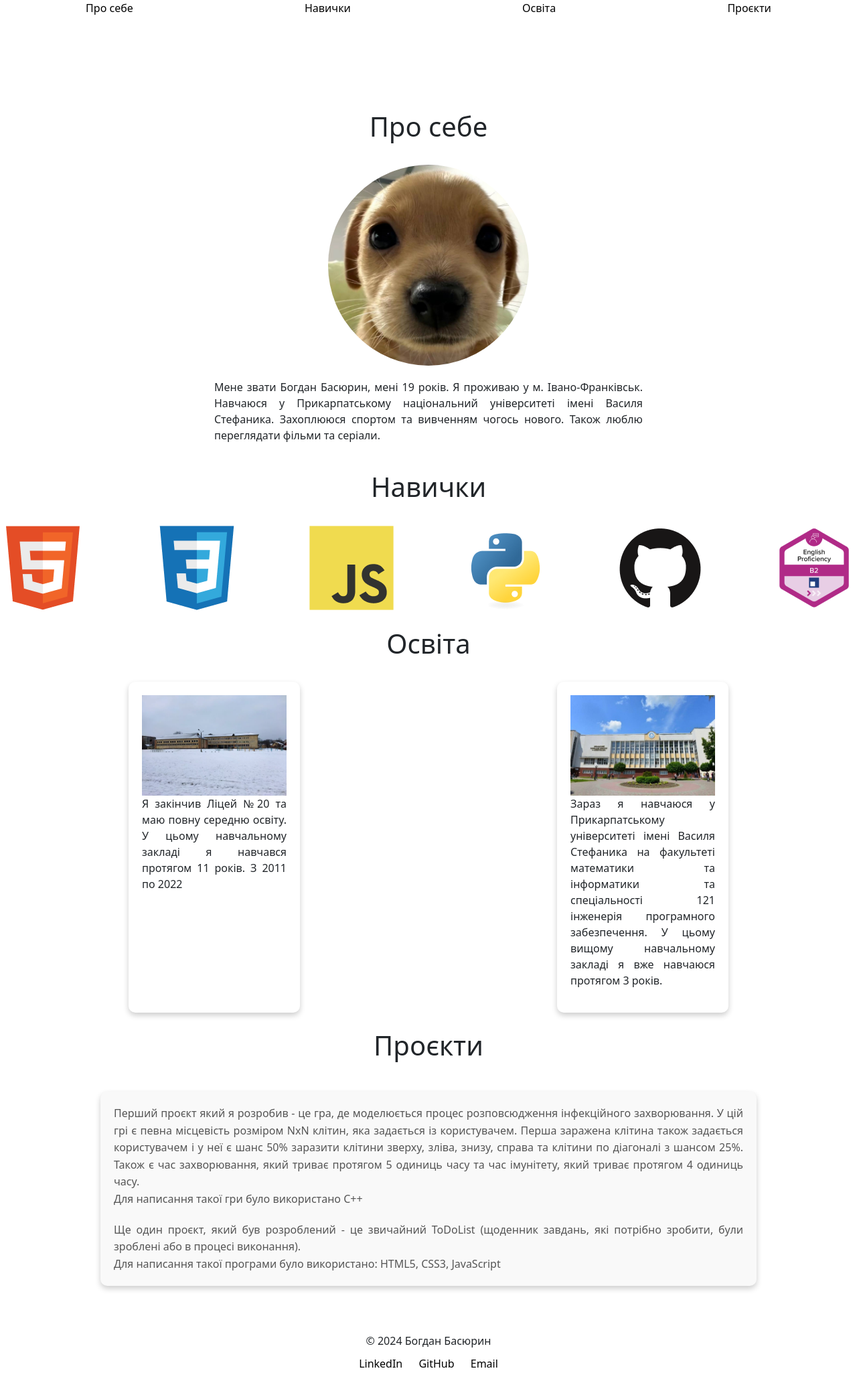
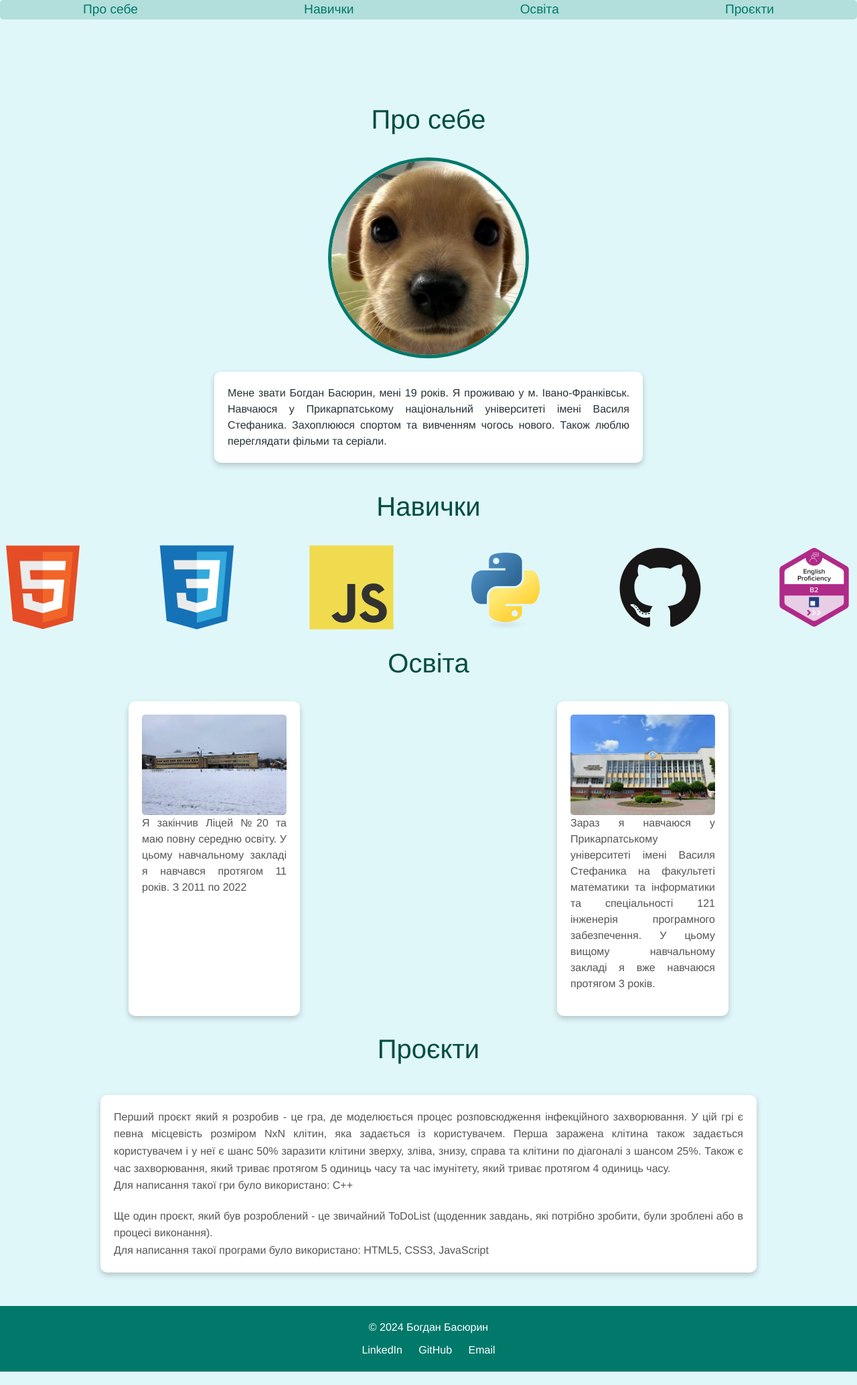
Before and after one commit to bodyabas/flask-app-lab, a Flask app: page /resume in a window 1280 px wide. Shown: the whole page at 67% size. Run offline with Flask 3, Linux system fonts and the light colour scheme.

Commit message:
added styles to resume

```diff
--- a/static/css/styles.css
+++ b/static/css/styles.css
@@ -1,52 +1,77 @@
-body{
+body {
     margin: 0;
     padding: 0;
+    font-family: 'Helvetica Neue', Arial, sans-serif;
+    background-color: #e0f7fa;
+    color: #263238;
 }
 
-a{
+a {
     text-decoration: none;
-    color: #000000;
+    color: #00796b;
+    transition: color 0.3s ease;
 }
 
-h1{
+a:hover {
+    color: #004d40;
+}
+
+h1 {
     text-align: center;
     padding: 25px;
+    color: #004d40;
 }
 
-#resume-navigation{
+#resume-navigation {
     display: flex;
     justify-content: space-around;
+    align-items: center;
     margin-bottom: 100px;
+    background-color: #b2dfdb;
+    border-radius: 5px;
 }
-#image{
+
+#resume-navigation p {
+    margin: 0;
+    font-size: 1.2em;
+}
+
+#image {
     height: 300px;
     width: 300px;
-    border-radius: 200px;
+    border-radius: 200%;
+    border: 5px solid #00796b;
 }
-#about{
+
+#about {
     display: flex;
     flex-direction: column;
     align-items: center;
 }
 
-#about > p{
+#about > p {
     margin-top: 20px;
     text-align: justify;
     width: 50%;
+    background-color: #ffffff;
+    padding: 20px;
+    border-radius: 10px;
+    box-shadow: 0px 4px 8px rgba(0, 0, 0, 0.2);
 }
 
-
-#skills-logos{
+#skills-logos {
     display: flex;
     justify-content: space-between;
+    flex-wrap: wrap;
+    gap: 15px;
 }
 
-#education{
+#education {
     display: flex;
     justify-content: space-around;
 }
 
-#education div{
+#education div {
     width: 20%;
     background-color: #ffffff;
     padding: 20px;
@@ -59,23 +84,25 @@ h1{
     box-shadow: 0px 8px 16px rgba(0, 0, 0, 0.3);
 }
 
-.educational-institutions{
+.educational-institutions {
     height: 150px;
     width: 100%;
+    border-radius: 5px;
+    object-fit: cover;
 }
 
-#education div p{
+#education div p {
     text-align: justify;
+    color: #555555;
 }
 
 #projects {
     margin: 20px 150px;
     padding: 20px;
-    background-color: #f9f9f9;
+    background-color: #ffffff;
     border-radius: 10px;
     box-shadow: 0px 4px 8px rgba(0, 0, 0, 0.2);
 }
-
 
 #projects p {
     line-height: 1.6;
@@ -92,6 +119,8 @@ footer {
     padding: 20px 0;
     text-align: center;
     margin-top: 50px;
+    background-color: #00796b;
+    color: #ffffff;
 }
 
 footer p {
@@ -105,10 +134,8 @@ footer p {
 
 .footer-links a {
     margin: 0 10px;
-    text-decoration: none;
+    color: #ffffff;
 }
-
-
 
 @media (max-width: 768px) {
     h1 {
@@ -120,25 +147,29 @@ footer p {
         margin-bottom: 20px;
     }
 
+    #resume-navigation p {
+        font-size: medium;
+    }
+
     #about > div {
         margin-bottom: 10px;
     }
 
-    #about > p{
+    #about > p {
         width: 90%;
     }
 
-    #about{
+    #about {
         flex-direction: column;
     }
 
     #skills-logos {
         flex-wrap: wrap;
         justify-content: center;
-        gap: 15px 10px;
+        gap: 15px;
     }
 
-    #education{
+    #education {
         flex-direction: column;
         align-items: center;
         gap: 20px;
--- a/templates/resume.html
+++ b/templates/resume.html
@@ -13,12 +13,12 @@
 </header>
 <main>
     <h1>Про себе</h1>
-    <article id="about">
+    <section id="about">
         <div><img id="image" src="{{ url_for("static", filename="images/image.jpg")}}" alt="image"></div>
         <p>Мене звати Богдан Басюрин, мені 19 років. Я проживаю у м. Івано-Франківськ. Навчаюся у Прикарпатському національний університеті імені Василя Стефаника. Захоплююся спортом та вивченням чогось нового. Також люблю переглядати фільми та серіали.</з>
-    </article>
+    </section>
     <h1>Навички</h1>
-    <article id="skills">
+    <section id="skills">
         <div id="skills-logos">
             <div><img src="{{url_for("static", filename="images/html5-logo.png")}}" alt=""></div>
             <div><img src="{{url_for("static", filename="images/css3-logo.png")}}" alt=""></div>
@@ -27,24 +27,24 @@
             <div><img src="{{url_for("static", filename="images/github-logo.png")}}" alt=""></div>
             <div><img src="{{url_for("static", filename="images/englishb2-logo.png")}}" alt=""></div>
         </div>
-    </article>
+    </section>
     <h1>Освіта</h1>
-    <article id="education">
+    <section id="education">
         <div><img class="educational-institutions" src="{{url_for("static", filename="images/lyceum20.jpg")}}" alt=""><p>Я закінчив Ліцей №20 та маю повну середню освіту. У цьому навчальному закладі я навчався протягом 11 років. З 2011 по 2022</p></div>
         <div><img class="educational-institutions" src="{{url_for("static", filename="images/pnu.jpg")}}" alt=""><p>Зараз я навчаюся у Прикарпатському університеті імені Василя Стефаника на факультеті математики та інформатики та спеціальності 121 інженерія програмного забезпечення. У цьому вищому навчальному закладі я вже навчаюся протягом 3 років.</p></div>
-    </article>
+    </section>
     <h1>Проєкти</h1>
-    <article id="projects">
+    <section id="projects">
         <p>
             Перший проєкт який я розробив - це гра, де моделюється процес розповсюдження інфекційного захворювання.
             У цій грі є певна місцевість розміром NхN клітин, яка задається із користувачем.
             Перша заражена клітина також задається користувачем і у неї є шанс 50% заразити клітини зверху, зліва, знизу, справа та клітини по діагоналі з шансом 25%.
             Також є час захворювання, який триває протягом 5 одиниць часу та час імунітету, який триває протягом 4 одиниць часу.
-            <br> Для написання такої гри було використано C++ </p>
+            <br> Для написання такої гри було використано: C++ </p>
         <p>
             Ще один проєкт, який був розроблений - це звичайний ToDoList (щоденник завдань, які потрібно зробити, були зроблені або в процесі виконання).
-            <br> Для написання такої програми було використано: HTML5, CSS3, JavaScript</p>
-    </article>
+            <br> Для написання такої програми було використано: HTML5, CSS3, JavaScript </p>
+    </section>
 </main>
 {% include 'footer.html' %}
 {% endblock %}
```
